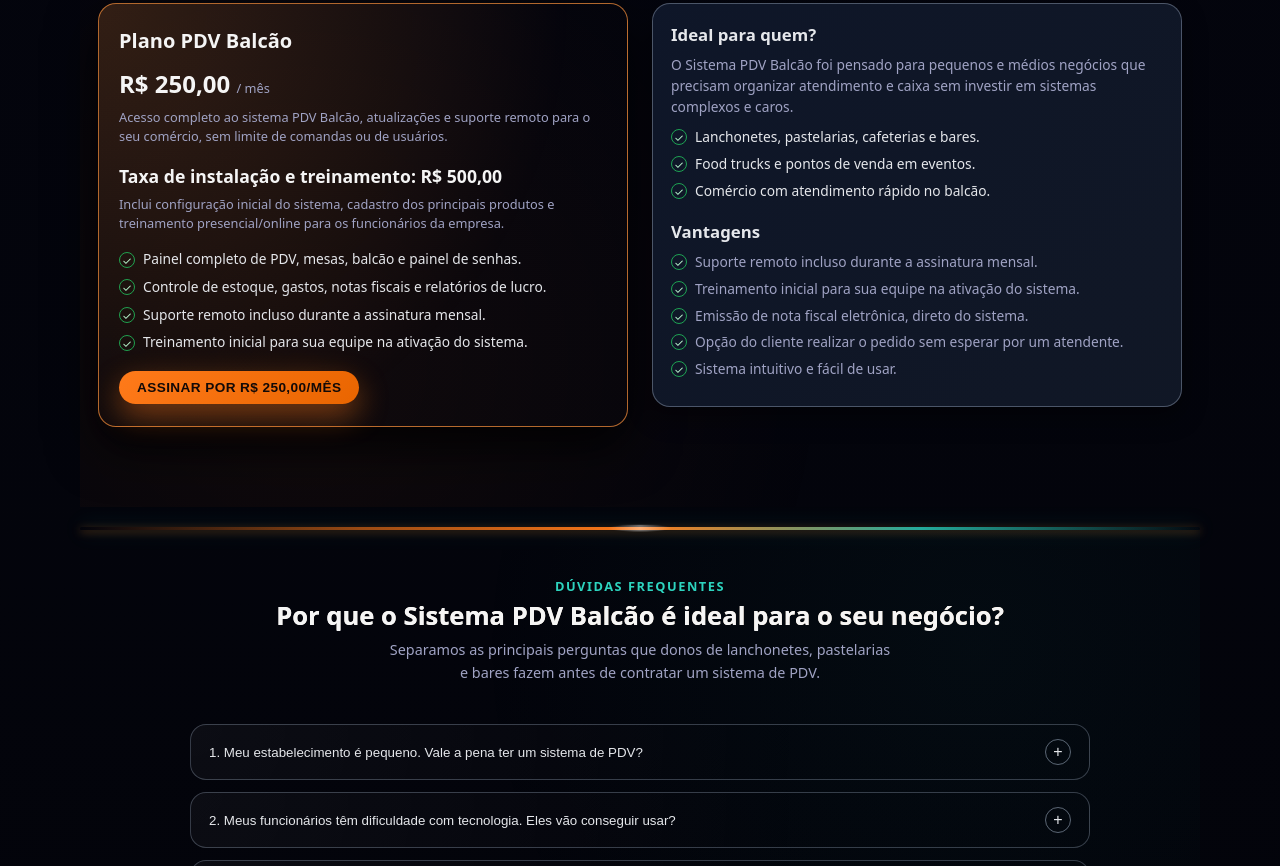
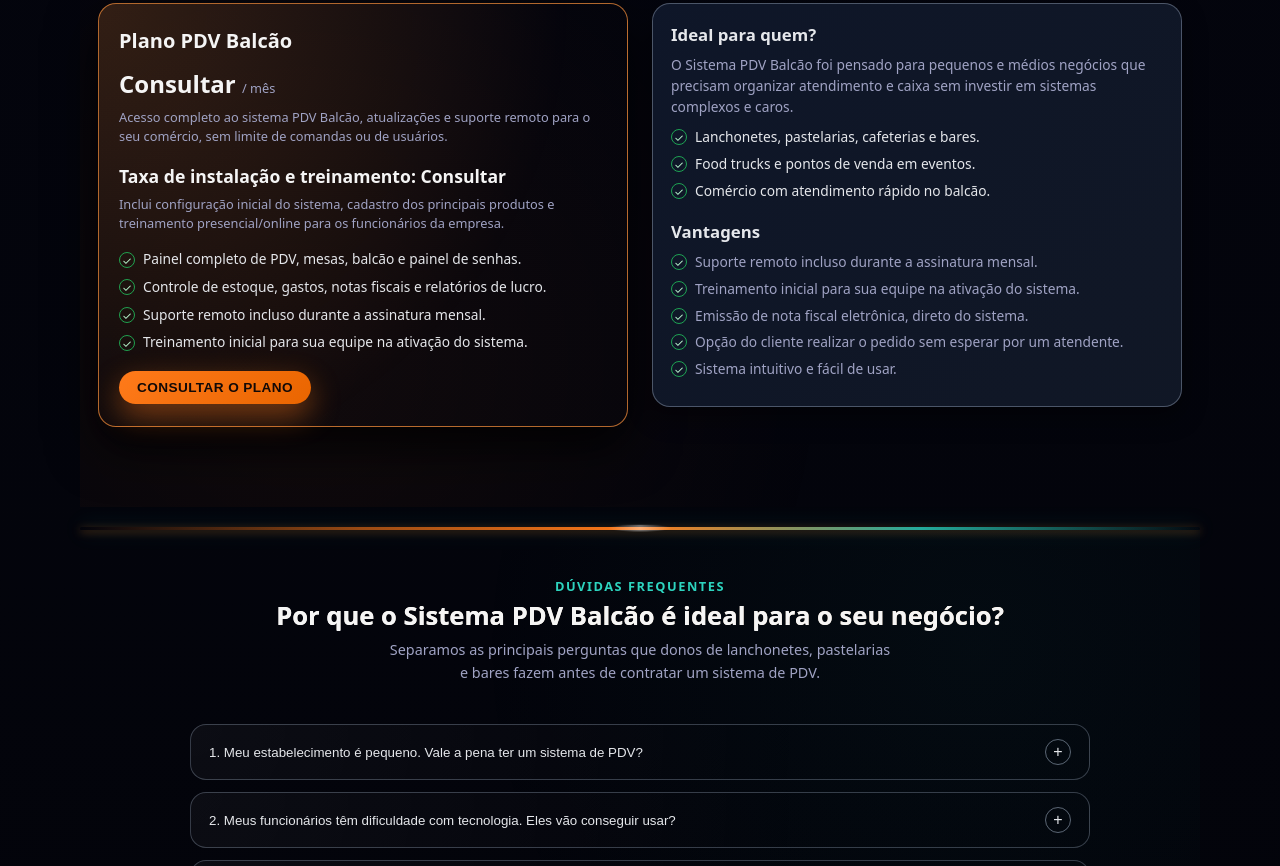
Before and after one commit to tfrtech/tfrtech, a plain HTML site: page index.html in a window 1280 px wide. Shown: the part 5342-6208 px from the top of the page. Drawn offline with Linux system fonts and the light colour scheme.

Commit message:
Add files via upload

```diff
--- a/index.html
+++ b/index.html
@@ -496,7 +496,7 @@
 
           <!-- Valor mensal -->
           <p class="pricing-price">
-            R$ 250,00 <span>/ mês</span>
+            Consultar <span>/ mês</span>
           </p>
 
           <p class="pricing-note">
@@ -506,7 +506,7 @@
 
           <!-- Taxa de instalação e treinamento -->
           <p class="pricing-price" style="font-size: 1.1rem; margin-top: 4px;">
-            Taxa de instalação e treinamento: <strong>R$ 500,00</strong>
+            Taxa de instalação e treinamento: <strong>Consultar</strong>
           </p>
           <p class="pricing-note">
             Inclui configuração inicial do sistema, cadastro dos principais produtos
@@ -533,7 +533,7 @@
           </ul>
 
           <button class="btn btn-primary" data-scroll="#contato">
-            Assinar por R$ 250,00/mês
+            Consultar o Plano
           </button>
         </div>
 
```
